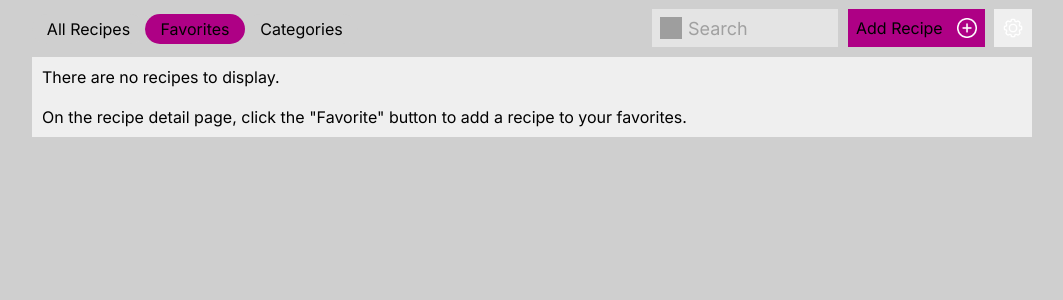
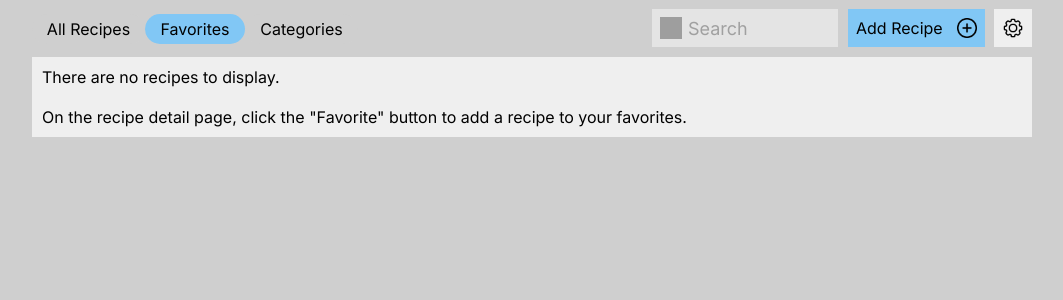
Before and after one commit to alexbates/Tamari, a Flask app: page /my-recipes/favorites in a window 1280 px wide. Shown: the part 64-364 px from the top of the page, without its empty margins (108-1171 px from the left). Run offline with Flask 3, Linux system fonts and the light colour scheme; the visitor is signed in with stand-in values (Sample User, id 1); data comes from the database, SQL or seed files in the repository; data that the repository does not hold is empty; some libraries are stand-ins or nearby versions; grey boxes are pictures that could not be loaded.

Commit message:
Changes to Favorites template to enable light theme

```diff
--- a/app/templates/favorites.html
+++ b/app/templates/favorites.html
@@ -3,15 +3,6 @@
 {% block styles %}
 	<link href="{{ url_for('static', filename='master.css', _external=True) }}" rel='stylesheet' type='text/css'>
 	<link href="{{ url_for('static', filename='favorites.css', _external=True) }}" rel='stylesheet' type='text/css'>
-	{% if current_user.pref_color == 0 %}
-	<link href="{{ url_for('static', filename='my-recipes-blue.css', _external=True) }}" rel='stylesheet' type='text/css'>
-	{% elif current_user.pref_color == 1 %}
-	<link href="{{ url_for('static', filename='my-recipes-green.css', _external=True) }}" rel='stylesheet' type='text/css'>
-	{% elif current_user.pref_color == 2 %}
-	<link href="{{ url_for('static', filename='my-recipes-purple.css', _external=True) }}" rel='stylesheet' type='text/css'>
-	{% else %}
-	<link href="{{ url_for('static', filename='my-recipes-pink.css', _external=True) }}" rel='stylesheet' type='text/css'>
-	{% endif %}
 {% endblock %}
 
 {% block content %}
@@ -26,7 +17,7 @@
 			<div class="recipenavright">
 				<div class="settingsbtn">
 					<button class="btn2 btn2-default" onclick="toggleSettings()">
-						<span class="btn2-icon"><img src="{{ url_for('static', filename='settings.png', _external=True) }}" alt=""></span>
+						<span class="btn2-icon"><img id="settingsimg" src="{{ url_for('static', filename='settings.png', _external=True) }}" alt=""></span>
 					</button>
 					<div class="settings-content" id="settingsDrop">
 						<h3>Display Settings</h3>
@@ -46,7 +37,7 @@
 				</div>
 				<button class="btn btn-default" onclick="window.location.href='{{ url_for('addRecipe') }}';">
                                         <span class="btn-text">Add Recipe</span>
-                                        <span class="btn-icon"><img src="{{ url_for('static', filename='add-recipe-button.png', _external=True) }}" alt=""></span>
+                                        <span class="btn-icon"><img id="addrecipeimg" src="{{ url_for('static', filename='add-recipe-button.png', _external=True) }}" alt=""></span>
 				</button>
 				<div class="search-cont">
 					<input class="search-box" id="search" name="search" placeholder="Search" value="">
@@ -92,14 +83,14 @@
 		<div class="prevnext">
 			{% if prev_url %}
 			<button class="btn-prev" onclick="window.location.href='{{ prev_url }}';">
-				<span class="btn-prev-icon"><img src="{{ url_for('static', filename='prev.png', _external=True) }}" alt=""></span>
+				<span class="btn-prev-icon"><img id="previmg" src="{{ url_for('static', filename='prev.png', _external=True) }}" alt=""></span>
 				<span class="btn-prev-text">Previous</span>
 			</button>
 			{% endif %}
 			{% if next_url %}
 			<button class="btn-next" onclick="window.location.href='{{ next_url }}';">
 				<span class="btn-next-text">Next</span>
-				<span class="btn-next-icon"><img src="{{ url_for('static', filename='next.png', _external=True) }}" alt=""></span>
+				<span class="btn-next-icon"><img id="nextimg" src="{{ url_for('static', filename='next.png', _external=True) }}" alt=""></span>
 			</button>
 			{% endif %}
 		</div>
```
